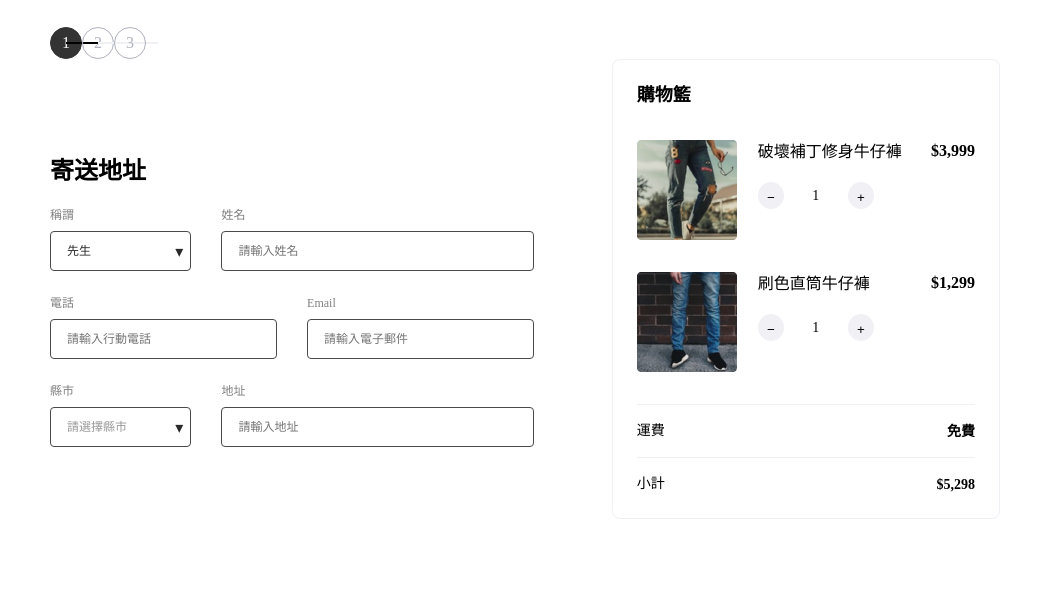
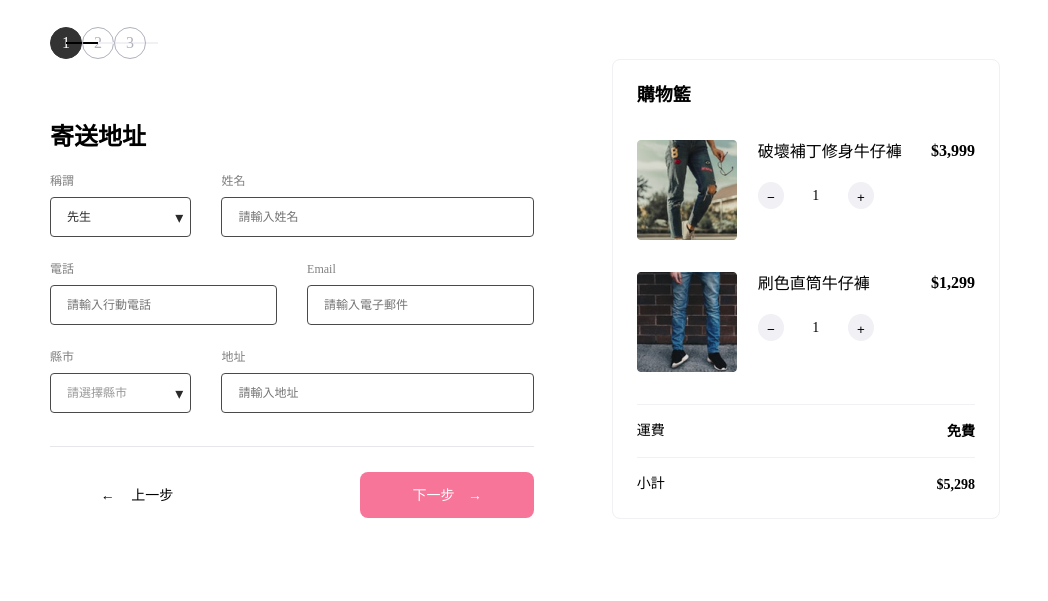
Before and after one commit to huanmingchang/Alpha-shop, a website built with webpack: page index.html in a window 1280 px wide. Shown: the part 199-800 px from the top of the page, without its empty margins (115-1163 px from the left). Built offline with nearby package versions, Linux system fonts and the light colour scheme.

Commit message:
feat: add button panel html and style

```diff
--- a/index.html
+++ b/index.html
@@ -345,7 +345,13 @@
           </div>
         </div>
       </div>
-      <div class="main__button-panel"></div>
+      <div class="main__button-panel">
+          <button class="main__button-panel__btn btn-outline">
+            上一步
+          </button>
+          <button class="main__button-panel__btn btn-primary">下一步</button>
+        </div>
+      </div>
     </main>
 
     <!-- footer -->
--- a/src/scss/main.scss
+++ b/src/scss/main.scss
@@ -373,7 +373,40 @@
   }
 }
 
-
+.main__button-panel {
+  @include flex(row, space-between, center);
+  margin-top: 2rem;
+  padding: 24px 0 40px;
+  border-top: 1px solid $border-grey;
+  &__btn {
+    font-size: 14px;
+    font-weight: 500;
+    line-height: 17px;
+    width: 156px;
+    height: 46px;
+    border-radius: 8px;
+  }
+  .btn-outline {
+    background: transparent;
+    color: $neutrals-black;
+  }
+  .btn-primary {
+    background: $pink;
+    color: $white;
+  }
+  .btn-outline::before {
+    content: '\2190';
+    width: 24px;
+    height: 24px;
+    margin-right: 12.5px;
+  }
+  .btn-primary::after {
+    content: '\2192';
+    width: 24px;
+    height: 24px;
+    margin-left: 13.5px;
+  }
+}
 
 footer {
   display: none;
@@ -453,6 +486,13 @@
 
   .main__button-panel {
     grid-area: button-panel;
+    padding: 24px 0 0;
+    &__btn {
+      font-size: 14px;
+      font-weight: 500;
+      line-height: 17px;
+      width: 174px;
+    }
   }
 
   .form-part {
```
Also changed, not shown: dist/main.css.
